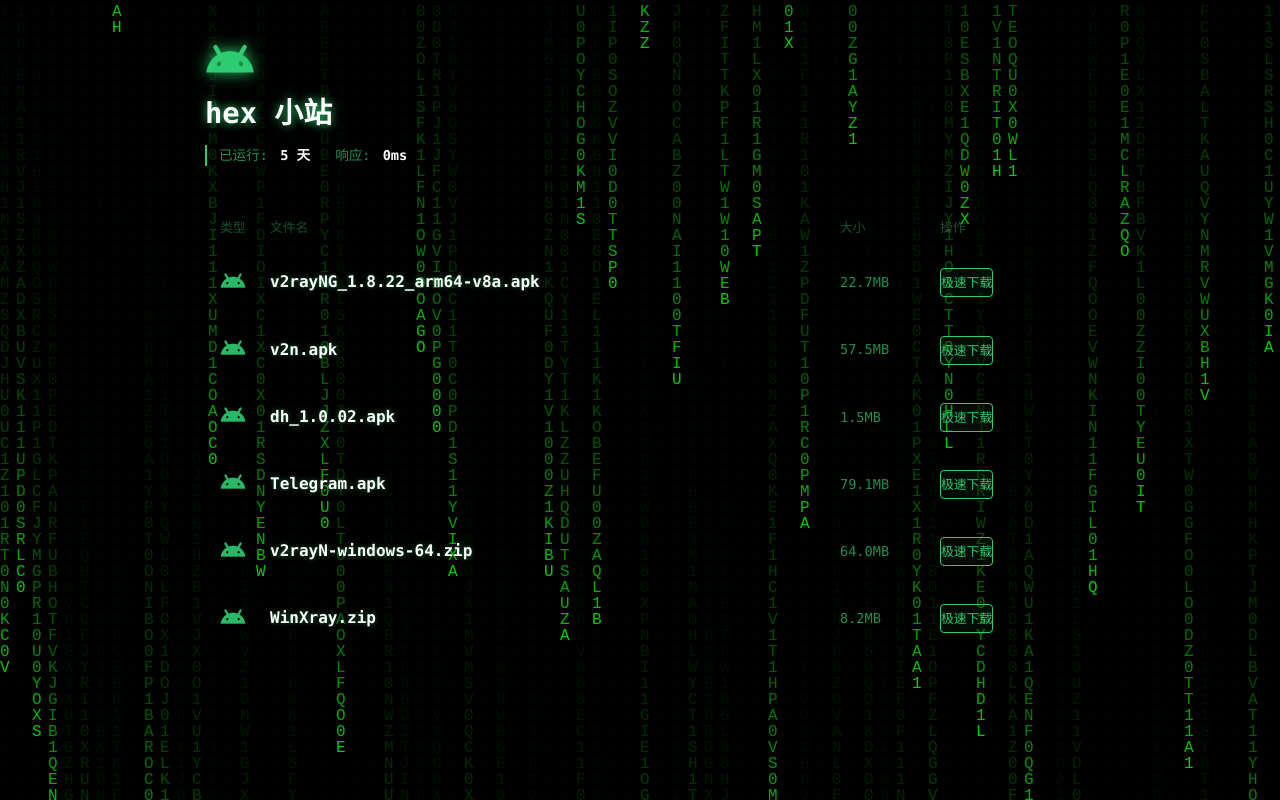
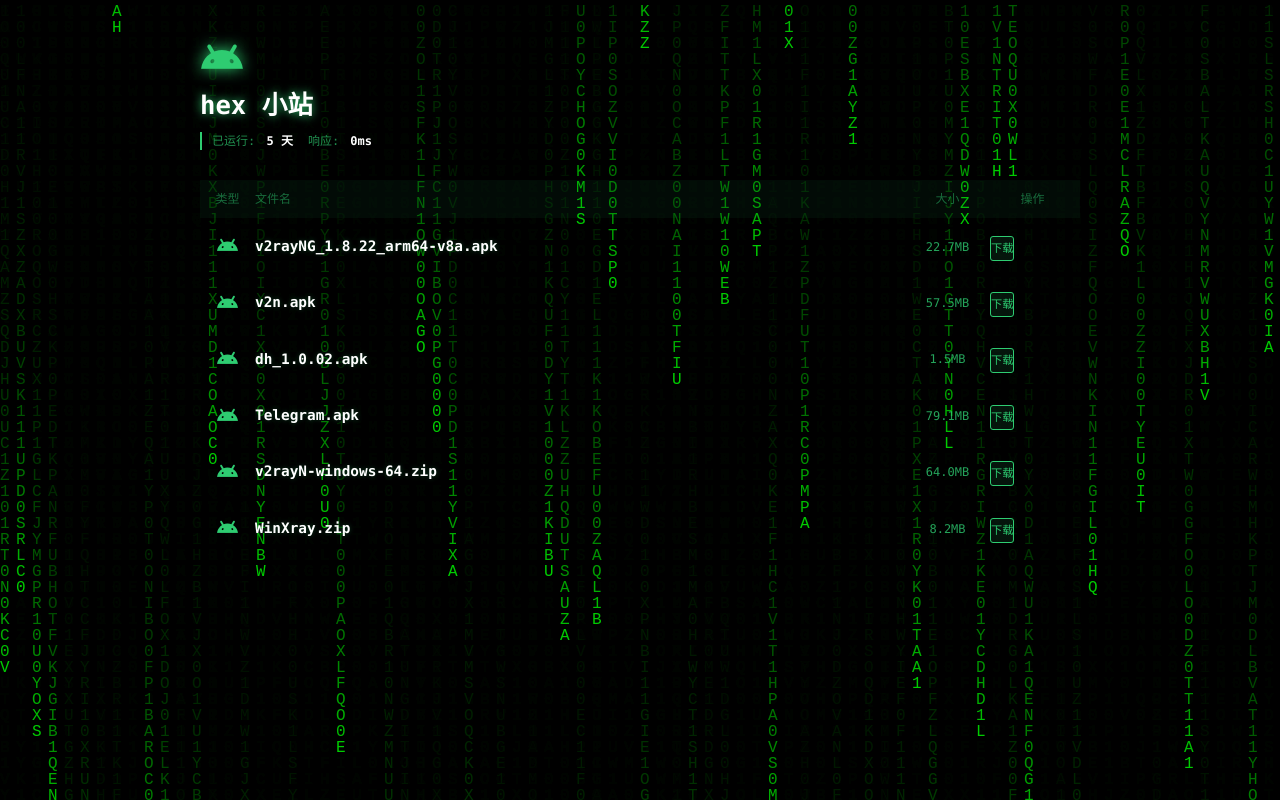
Before and after one commit to edc8/ac, a plain HTML site: page index.html in a window 1280 px wide. Drawn offline with Linux system fonts and the light colour scheme.

Commit message:
Update index.html

```diff
--- a/index.html
+++ b/index.html
@@ -29,93 +29,97 @@
             position: relative;
             max-width: 900px;
             margin: 0 auto;
-            padding: 40px 15px;
+            padding: 40px 10px;
             z-index: 10;
         }
 
-        header { margin-bottom: 40px; }
-        .logo i { font-size: 2.5rem; color: #2ecc71; text-shadow: 0 0 15px #2ecc71; }
-        .logo h1 { font-size: 1.8rem; font-weight: 700; color: #fff; margin: 10px 0; text-shadow: 0 0 10px #2ecc71; }
+        header { margin-bottom: 30px; }
+        .logo i { font-size: 2.2rem; color: #2ecc71; text-shadow: 0 0 15px #2ecc71; }
+        .logo h1 { font-size: 1.6rem; font-weight: 700; color: #fff; margin: 8px 0; text-shadow: 0 0 10px #2ecc71; }
 
         .site-stats {
-            font-size: 0.85rem;
+            font-size: 0.75rem;
             color: rgba(46, 204, 113, 0.7);
             display: flex;
-            gap: 25px;
+            gap: 15px;
             border-left: 2px solid #2ecc71;
-            padding-left: 12px;
+            padding-left: 10px;
         }
         .val { color: #fff; font-weight: bold; margin-left: 4px; }
 
-        /* --- 列表区域：彻底去除线条和背景 --- */
+        /* --- 列表布局优化 --- */
         #file-container {
             background: transparent;
             border: none;
         }
 
+        /* 统一桌面和手机的列比例：类型(40px) 文件名(1fr) 大小(70px) 操作(80px) */
+        .list-header, .file-item {
+            display: grid;
+            grid-template-columns: 45px 1fr 75px 85px;
+            align-items: center;
+            gap: 5px;
+        }
+
         .list-header {
-            display: grid;
-            grid-template-columns: 50px 1fr 100px 120px;
-            padding: 12px 15px;
-            color: rgba(46, 204, 113, 0.4); /* 调暗表头，突出文件内容 */
-            font-size: 0.8rem;
-            border-bottom: none; /* 移除表头横线 */
-            background: transparent; /* 移除表头背景 */
+            padding: 10px 5px;
+            color: rgba(46, 204, 113, 0.5);
+            font-size: 0.75rem;
+            border-bottom: none;
+            background: rgba(46, 204, 113, 0.05); /* 淡淡的底色区分表头 */
         }
 
         .file-item {
-            display: grid;
-            grid-template-columns: 50px 1fr 100px 120px;
-            padding: 18px 15px;
-            border-bottom: none; /* 移除条目间的横线 */
-            align-items: center;
+            padding: 15px 5px;
             transition: all 0.3s;
         }
 
         .file-item:hover {
-            background: rgba(46, 204, 113, 0.15); /* 悬停时仅显示淡淡的色块 */
-            border-radius: 4px;
+            background: rgba(46, 204, 113, 0.12);
         }
 
-        .file-icon { font-size: 1.3rem; color: #2ecc71; opacity: 0.9; }
+        .file-icon { text-align: center; font-size: 1.1rem; color: #2ecc71; }
+
         .file-name {
             color: #fff;
             text-decoration: none;
             font-weight: bold;
-            font-size: 1rem;
+            font-size: 0.9rem;
             overflow: hidden;
             text-overflow: ellipsis;
             white-space: nowrap;
-            /* 为文字添加微弱发光，增强在动态背景下的可读性 */
-            text-shadow: 0 0 5px rgba(46, 204, 113, 0.5);
+            text-shadow: 0 0 5px rgba(46, 204, 113, 0.3);
         }
-        .file-size { color: #2ecc71; font-size: 0.85rem; opacity: 0.7; }
+
+        .file-size {
+            color: #2ecc71;
+            font-size: 0.75rem;
+            opacity: 0.8;
+            text-align: center;
+        }
 
         .btn-download {
             border: 1px solid #2ecc71;
             color: #2ecc71 !important;
-            padding: 6px 0;
-            border-radius: 4px;
+            padding: 5px 0;
+            border-radius: 3px;
             text-align: center;
-            font-size: 0.8rem;
+            font-size: 0.7rem;
             text-decoration: none;
-            background: rgba(46, 204, 113, 0.05);
-            transition: all 0.3s;
-        }
-        .btn-download:hover {
-            background: #2ecc71;
-            color: #000 !important;
-            box-shadow: 0 0 15px #2ecc71;
+            background: rgba(46, 204, 113, 0.1);
         }
 
-        .loading { padding: 80px 0; text-align: center; color: #2ecc71; letter-spacing: 1px; }
+        .loading { padding: 60px 0; text-align: center; color: #2ecc71; font-size: 0.9rem; }
 
+        /* 手机端细节微调 */
         @media (max-width: 600px) {
-            .list-header { display: none; }
-            .file-item { grid-template-columns: 40px 1fr 90px; padding: 15px 10px; }
-            .hide-mob { display: none; }
-            .file-name { font-size: 0.95rem; }
-            .site-stats { gap: 15px; font-size: 0.75rem; }
+            .container { padding: 20px 8px; }
+            .list-header, .file-item {
+                grid-template-columns: 35px 1fr 65px 75px; /* 进一步压缩列宽 */
+                font-size: 0.8rem;
+            }
+            .file-name { font-size: 0.85rem; }
+            .btn-download { font-size: 0.65rem; }
         }
     </style>
 </head>
@@ -195,7 +199,10 @@ async function loadData() {
 
         let html = `
             <div class="list-header">
-                <div>类型</div><div>文件名</div><div class="hide-mob">大小</div><div>操作</div>
+                <div style="text-align:center">类型</div>
+                <div>文件名</div>
+                <div style="text-align:center">大小</div>
+                <div style="text-align:center">操作</div>
             </div>`;
 
         assets.forEach(asset => {
@@ -205,9 +212,9 @@ async function loadData() {
                 <div class="file-item">
                     <div class="file-icon"><i class="fab fa-android"></i></div>
                     <a href="${fastUrl}" class="file-name">${asset.name}</a>
-                    <div class="file-size hide-mob">${size}</div>
+                    <div class="file-size">${size}</div>
                     <div class="file-op">
-                        <a href="${fastUrl}" class="btn-download">极速下载</a>
+                        <a href="${fastUrl}" class="btn-download">下载</a>
                     </div>
                 </div>`;
         });
```
